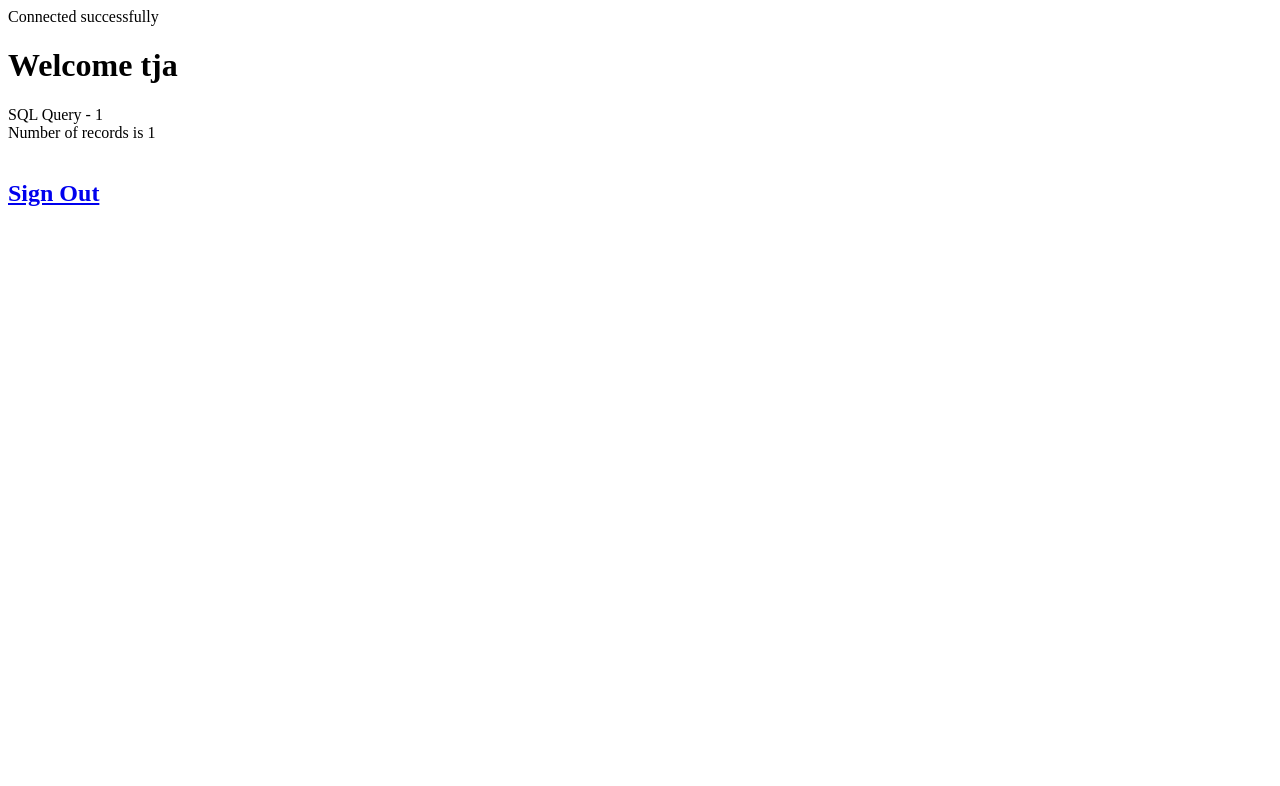
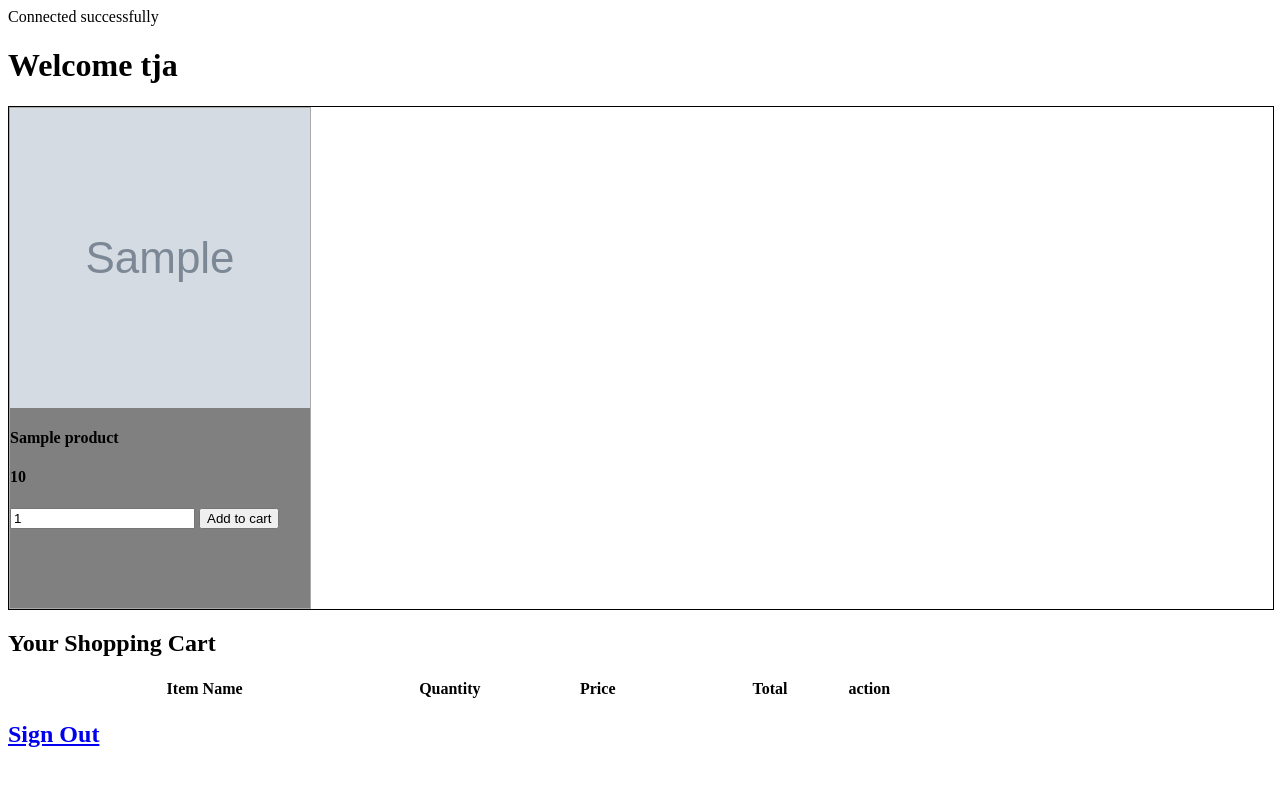
Before and after one commit to AdamBarvesten/EITF05-WebSecurity, a PHP site: page /welcome.php in a window 1280 px wide. Shown: the top 786 px of the page. Run offline with PHP 8.4, Linux system fonts and the light colour scheme; a user stored in the database is signed in; data comes from the database, SQL or seed files in the repository; tables that the repository leaves empty or names only in its code hold one stand-in row (values such as "Sample post"); grey boxes marked "Sample" are stand-in pictures; lists and menus that the app fills with data are empty.

Commit message:
Fixed a kind of working web-shop, the functionality is there but it look like crap

```diff
--- a/index.php
+++ b/index.php
@@ -36,6 +36,7 @@
 		  $_SESSION['sql_query'] = $sql;
 		  $_SESSION['count'] = $count;
 		  $_SESSION['query_result'] = $query_result;
+		  $_SESSION['shopping_cart'] = array();
           header("location: welcome.php");
 	  }
 	  else{
--- a/welcome.php
+++ b/welcome.php
@@ -1,32 +1,155 @@
 <?php
    include('session.php');
+   if (isset($_POST["add_to_cart"])){
+		if(isset($_SESSION["shopping_cart"])){
+			$all_products_in_cart = array_column($_SESSION["shopping_cart"], "product_id");
+			if(!in_array($_GET["id"], $all_products_in_cart)){
+				$nr_products_in_cart = count($_SESSION["shopping_cart"]);
+				$product_array = array(
+					'product_id' => $_GET["id"],
+					'product_name' => $_POST["hidden_name"],
+					'product_price' => $_POST["hidden_price"],
+					'product_quantity' => $_POST["quantity"]
+				);
+				$_SESSION["shopping_cart"][$nr_products_in_cart] = $product_array;
+			}else {
+				$search_id = $_GET["id"];
+				foreach($_SESSION["shopping_cart"] as $key => $val){
+					if($val["product_id"] ==  $search_id){
+						$val['product_quantity'] = $val['product_quantity'] + $_POST["quantity"];
+						break;
+					}
+				}
+			}
+		} else {
+			$product_array = array(
+				'product_id' => $_GET["id"],
+				'product_name' => $_POST["hidden_name"],
+				'product_price' => $_POST["hidden_price"],
+				'product_quantity' => $_POST["quantity"]
+			);
+			$_SESSION["shopping_cart"][0] = $product_array;
+		}
+   }
 ?>
 <html>
+
+
 <!--
 Author:Dnyaneshwar Giri
 Date:26-03-2019
 -->
+
+
+<style type="text/css">
+
+	#wrapper {
+		width: 100%;
+		border: 1px solid black;
+		overflow: hidden;
+		box-sizing: content-box;
+	}
+
+	#text{
+
+		height: 25px;
+		border-radius: 5px;
+		padding: 4px;
+		border: solid thin #aaa;
+		width: 100%;
+	}
+
+	#button{
+
+		padding: 10px;
+		width: 100px;
+		color: white;
+		background-color: lightblue;
+		border: none;
+	}
+
+	#box{
+
+		background-color: grey;
+		margin: auto;
+		float:left;
+		border: solid thin #aaa;
+		width: 300px;
+		height: 500px;
+		box-sizing: content-box;
+	}
+</style>
+
+
    <head>
       <title>Welcome </title>
    </head>
    <body>
       <h1>Welcome <?php echo $login_session; ?></h1>
+	  	<div id = "wrapper">
+		  <?php
+		  	$product_query = "SELECT * FROM tbl_products ORDER BY id ASC";
+			$products = mysqli_query($con, $product_query);
+		  	$rows;
+		  	if (mysqli_num_rows($products)>0){
+				while($row = mysqli_fetch_array($products)){
+					?>
+						<form method="post" action = "welcome.php?action=add&id=<?php echo $row["id"];?>">
+							<div  id="box">
+								<img src = "<?php echo $row["image_ref"];?>" width = 300px height=300px/>
+								<h4><?php echo $row["name"]?></h4>
+								<h4><?php echo $row["price"]?></h4>
+								<input type = "text" name = "quantity" value = "1"/>
+								<input type = "hidden" name = "hidden_name" value = "<?php echo $row["name"]?>"/>
+								<input type = "hidden" name = "hidden_price" value = "<?php echo $row["price"]?>"/>
+								<input type = "submit" name = "add_to_cart" value = "Add to cart"/>
+							</div>
+						</form>
 
-		  <?php
-		  $rows;
-	   		/*Displaying sql malicious query and its result for demo purpose*/
-		  echo('SQL Query  - '.$_SESSION['sql_query'].'</br>');
-		  echo('Number of records is '.$_SESSION['count'].'</br>');
-		  if(isset($_SESSION['query_result']))
-		  {
-		  $rows = $_SESSION['query_result'];
-	      }
 
-		 for($i=0;$i<count($rows);$i++)
-		  {	 print_r($rows[$i]);
-			 echo("<br/>");
-		  }?>
+		<?php
+				}
+			}
+		?>
+		</div>
+		<h2>Your Shopping Cart</h2>
+		<div>
+			<table>
+				<tr>
+					<th width = "40%"> Item Name </th>
+					<th width = "10%"> Quantity </th>
+					<th width = "20%"> Price </th>
+					<th width = "15%"> Total </th>
+					<th width = "5%"> action </th>
+				</tr>
+				<?php
+					if(!empty($_SESSION["shopping_cart"])){
+						$total_price = 0;
+						foreach($_SESSION["shopping_cart"] as $key => $val){
+							?>
+							<tr>
+								<td><?php echo $val["product_name"];?></td>
+								<td><?php echo $val["product_quantity"];?></td>
+								<td>$ <?php echo $val["product_price"];?></td>
+								<td><?php echo number_format($val["product_quantity"] *$val["product_price"], 2);?></td>
+								<td><a href="welcome.php?action=delete&id=<?php echo $val["product_id"]?>"></td>
+							</tr>
+							<?php
+								$total_price = $total_price + $val["product_quantity"] *$val["product_price"]
+							?>
+							<tr>
+								<td colspan="3" align="right">Total price</td>
+								<td align="right">$ <?php echo number_format($total_price,2)?></td>
+								<td></td>
+							</tr>
+							<?php
 
+						}
+
+					}
+				?>
+			</table>
+		</div>
 		  <h2><a href = "logout.php">Sign Out</a></h2>
 
 
```
